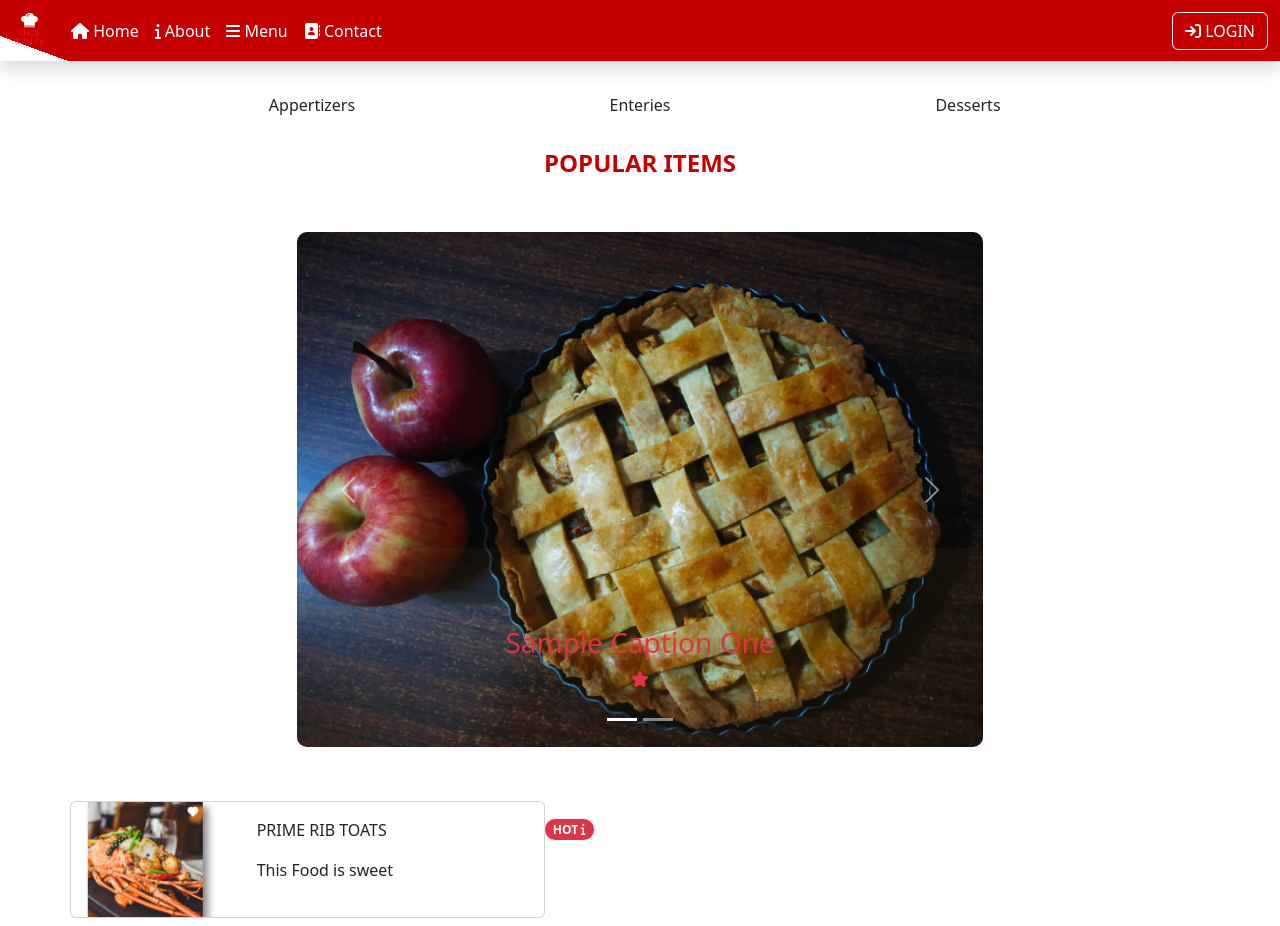
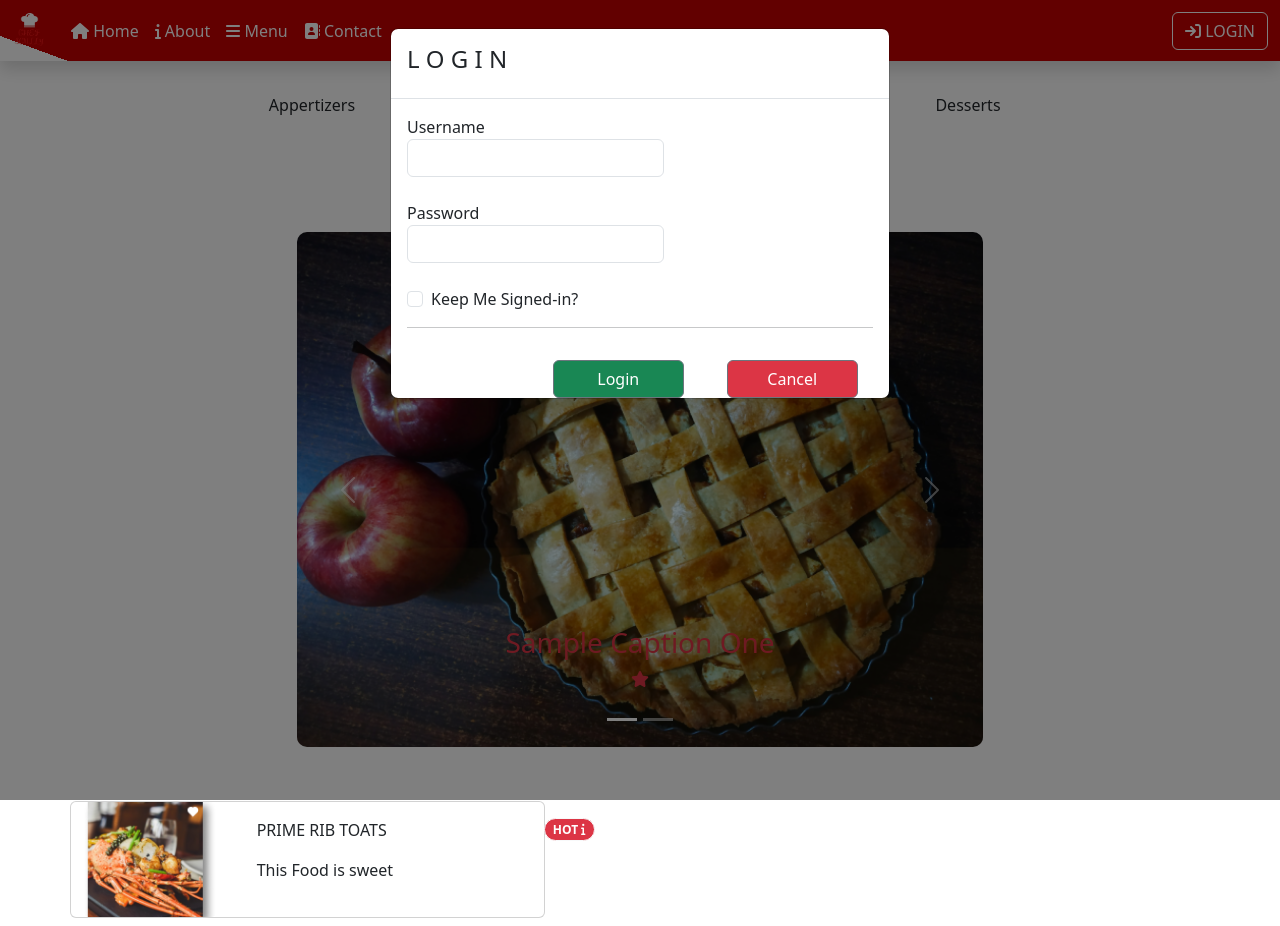
Before and after one commit to akbarob/ChefScully, a React (Create React App) app: page / in a window 1280 px wide. Both pictures are taken after a click on the button "LOGIN". Built offline with nearby package versions, Linux system fonts and the light colour scheme.

Commit message:
Login Form started

```diff
--- a/src/Components/Header.js
+++ b/src/Components/Header.js
@@ -1,5 +1,5 @@
 import { useState } from "react"
-import { Navbar, NavbarBrand, NavItem, NavbarToggler, Nav, Button,Collapse  } from "reactstrap"
+import { Navbar, NavbarBrand, NavItem, NavbarToggler, Nav, Button,Collapse,Modal, ModalHeader, ModalBody,ModalFooter,Form,Row,Col, Label,Input,FormGroup  } from "reactstrap"
 import { NavLink } from "react-router-dom"
 import { FontAwesomeIcon } from '@fortawesome/react-fontawesome'
 export default function Header(){
@@ -12,6 +12,11 @@ export default function Header(){
     const[ModalOpen,  setModalOpen]=useState(false)
     function toggleModal(){
         setModalOpen(prevState => !prevState)
+    }
+
+    function handleSubmit(value){
+        alert(value.username + "welcome")
+        toggleModal()
     }
     return(
         <>
@@ -56,7 +61,39 @@ export default function Header(){
                     </Nav>
                     </Collapse>
 
+                    <Modal isOpen={ModalOpen}>
+                        <ModalHeader>
+                                <h4>L O G I N</h4>
 
+
+                        </ModalHeader>
+                        <ModalBody>
+                            <Form onSubmit={()=> handleSubmit()}>
+                                <FormGroup>
+                                    <Label for="username"> Username
+                                    <Input type="text"/>
+                                    </Label>
+                                </FormGroup>
+                                <FormGroup>
+                                    <Label for="password"> Password
+                                    <Input type="password"/>
+                                    </Label>
+                                </FormGroup>
+                                <FormGroup check>
+                                    <Label check for="agree">
+                                    <Input type="checkbox" className="col-10"/> Keep Me Signed-in?
+                                    </Label>
+                                </FormGroup>
+                                <hr/>
+
+                            </Form>
+                        </ModalBody>
+                            <Row>
+                            <Button  type="submit" className="col-3 offset-4 bg-success"> Login</Button>
+                            <Button type="close" className="col-3 offset-1 bg-danger outline" onClick={toggleModal}>Cancel</Button>
+
+                            </Row>
+                    </Modal>
 
         </Navbar>
 
```
